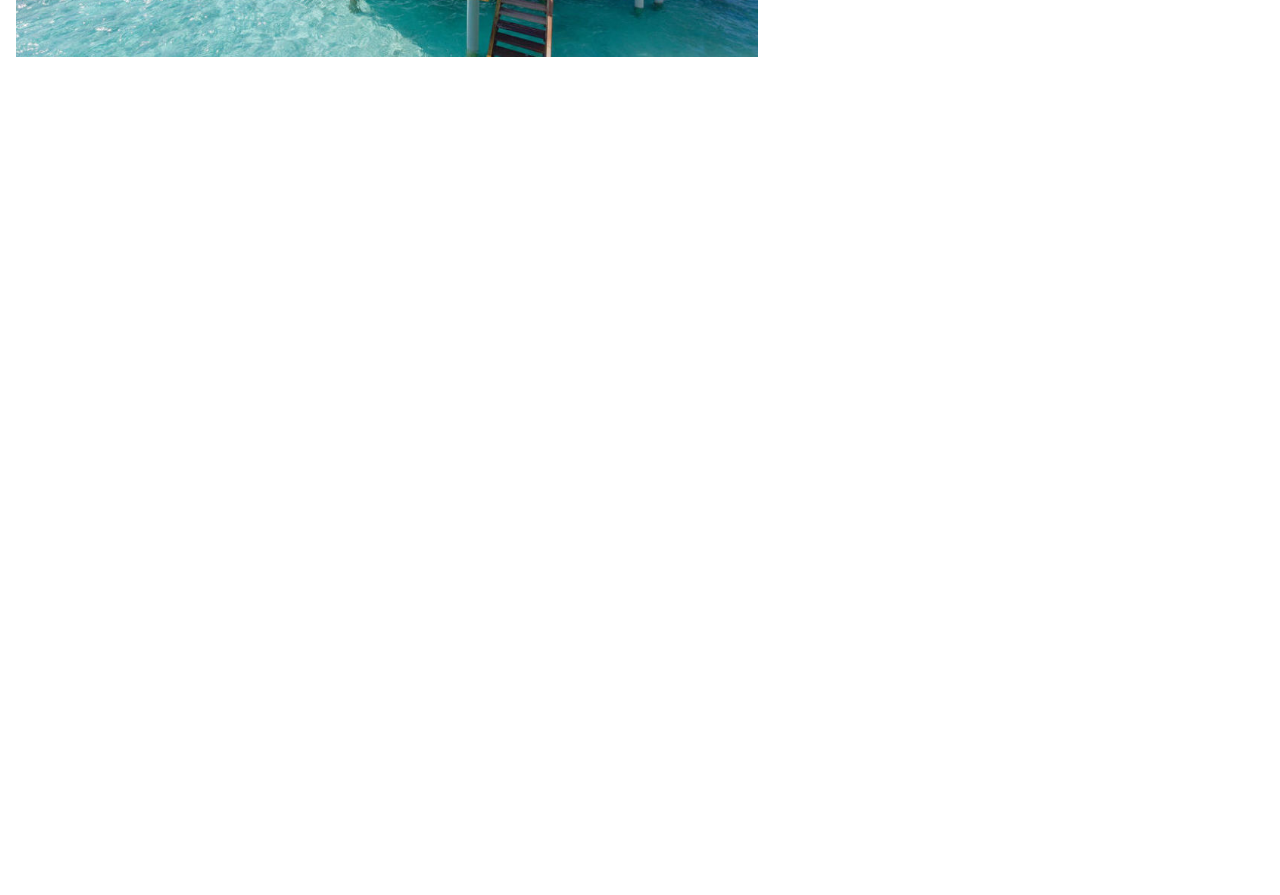
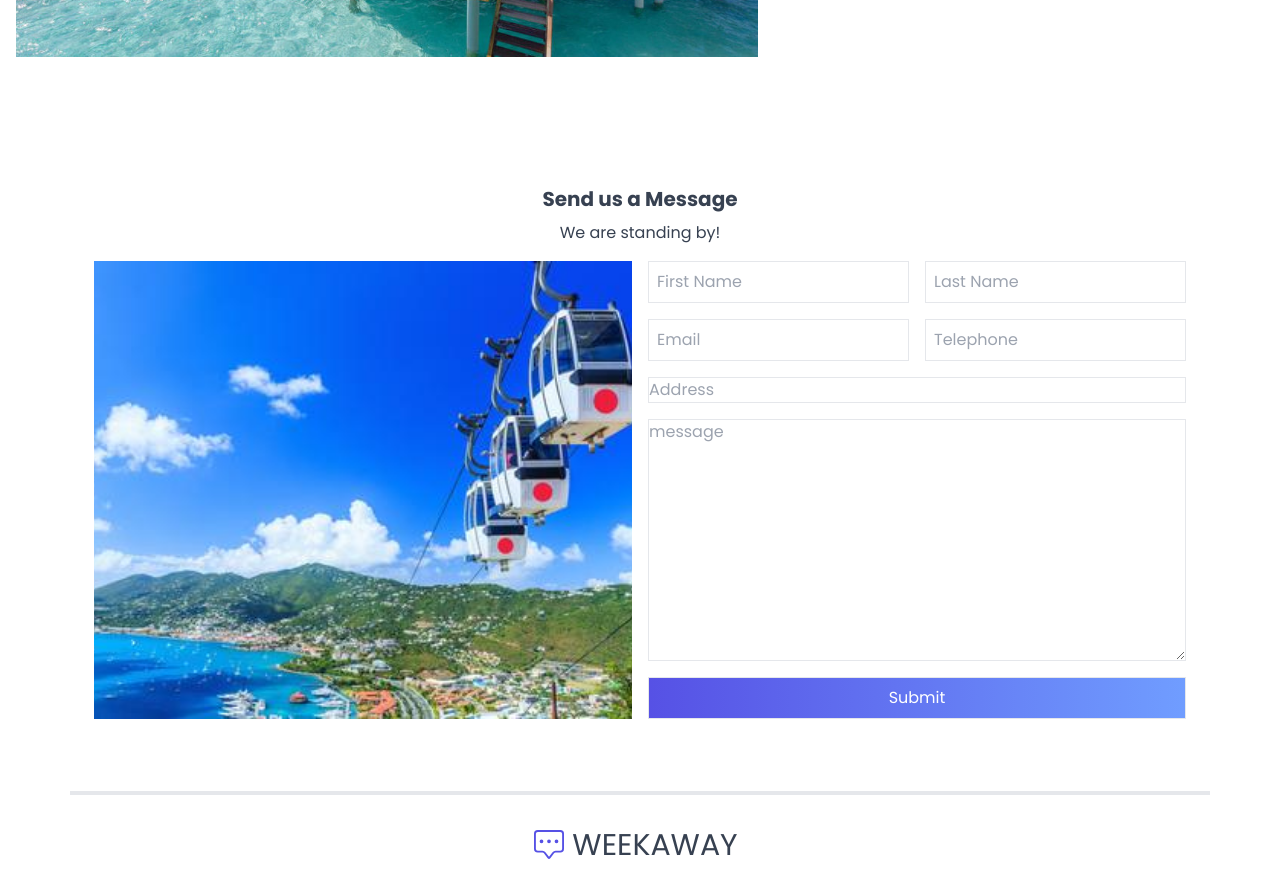
Before and after one commit to mohamud-Hasen/React-tailwindcss-website, a React (Vite) app: page / in a window 1280 px wide. Shown: the part 1560-2455 px from the top of the page. Before the commit the page ends 1681 px from the top, so only its background shows below. Built offline with nearby package versions, Linux system fonts and the light colour scheme.

Commit message:
added contact form and footer

```diff
--- a/src/App.jsx
+++ b/src/App.jsx
@@ -5,6 +5,8 @@ import Heromg from './conponents/Herosec'
 import Activities from './conponents/Activities'
 import Booking from './conponents/Booking'
 import Gallery from './conponents/Gallery'
+import Contact from './conponents/Contact'
+import Footer from './conponents/Footer'
 
 const App = () => {
   return (
@@ -15,6 +17,8 @@ const App = () => {
       <Activities />
       <Booking />
       <Gallery />
+      <Contact />
+      <Footer />
     </div>
   )
 }
--- /dev/null
+++ b/src/conponents/Contact.jsx
@@ -0,0 +1,27 @@
+import React from 'react'
+import Cablecar from '../assets/Cablecar.jpg'
+
+const Contact = () => {
+  return (
+    <div id='contact' className='max-w-[1140px] m-auto w-full p-4 py-16 '>
+        <h2 className='text-gray-700 text-center '>Send us a Message</h2>
+        <p className='text-center text-gray-700 py-2'>We are standing by!</p>
+        <div className='grid md:grid-cols-2'>
+            <img src={Cablecar} alt="" className='w-full md:h-full object-cover p-2 max-h[500px] h-[200px]' />
+            <form>
+                <div className='grid grid-cols-2'>
+                <input className='border m-2 p-2' type="text" placeholder='First Name'  />
+                <input className='border m-2 p-2' type="text" placeholder='Last Name' />
+                <input  className='border m-2 p-2' type="email" placeholder='Email' />
+                <input  className='border m-2 p-2' type="telephone" placeholder='Telephone' />
+                <input className='border col-span-2 p2 m-2' type="text" placeholder='Address' />
+                <textarea className='border col-span-2 p2 m-2'  cols="30" rows="10" placeholder='message'></textarea>
+                <button className='col-span-2 m-2'>Submit</button>
+                </div>
+            </form>
+        </div>
+    </div>
+  )
+}
+
+export default Contact
--- /dev/null
+++ b/src/conponents/Footer.jsx
@@ -0,0 +1,15 @@
+import React from 'react'
+import { BsChatSquareDots } from 'react-icons/bs'
+
+const Footer = () => {
+  return (
+    <div className='max-w-[1140px] w-full py-8 m-auto border-t-4'>
+        <div className='flex items-center m-auto justify-center'>
+            <BsChatSquareDots size={30} className='text-[var(--primary-dark)] mr-2' />
+            <h1 className='text-3xl text-gray-700 mr-2'>WEEKAWAY</h1>
+        </div>
+    </div>
+  )
+}
+
+export default Footer
--- a/src/conponents/Navbar.jsx
+++ b/src/conponents/Navbar.jsx
@@ -1,5 +1,4 @@
-import React, {useState, useEffect} from 'react'
-import { BsChatSquareDots } from 'react-icons/bs'
+import React, {useState} from 'react'
 import { FaInstagram, FaTwitter, FaLinkedin, FaYoutube, FaBars  } from 'react-icons/fa'
 
 const Navbar = () => {
```
